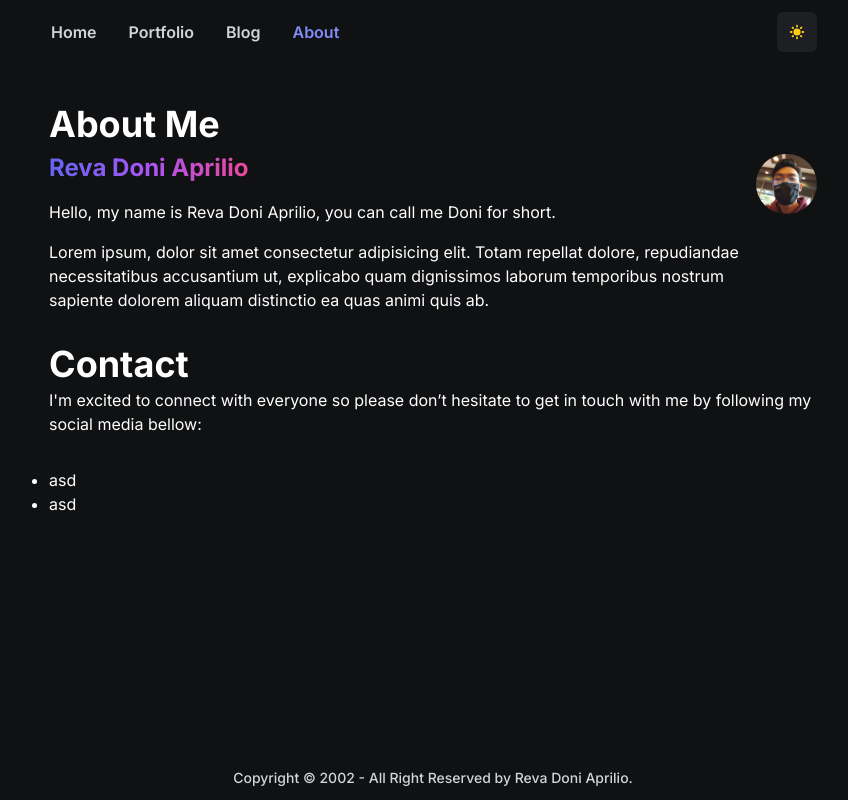
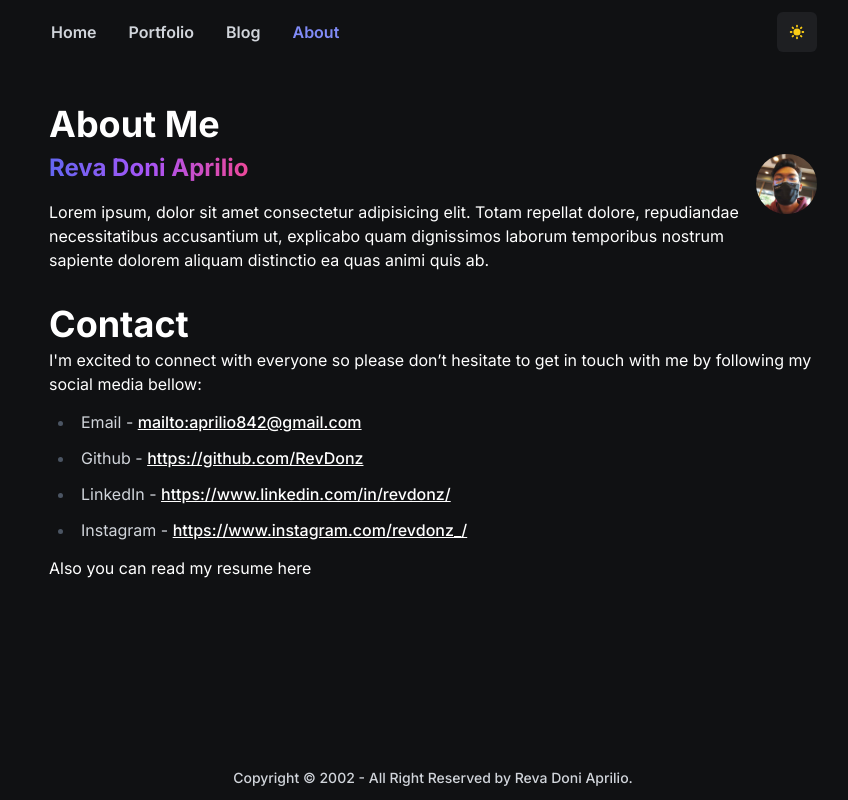
Before and after one commit to RevDonz/revdonz.my.id, a Next.js app: page /about in a window 1280 px wide. Shown: the whole page, without its empty margins (207-1055 px from the left). Built offline with nearby package versions, Linux system fonts and the light colour scheme.

Commit message:
feat(contact): add contact section

```diff
--- a/src/components/mollecules/Hero.tsx
+++ b/src/components/mollecules/Hero.tsx
@@ -4,6 +4,7 @@ export interface HeroProps {
   title: string;
   description: string;
   className?: string;
+  children?: React.ReactNode;
 }
 
 const Hero = ({ title, description, ...props }: HeroProps) => {
@@ -11,6 +12,7 @@ const Hero = ({ title, description, ...props }: HeroProps) => {
     <section className={clsx('mb-8', props.className)}>
       <h1 className='mb-1'>{title}</h1>
       <p>{description}</p>
+      {props.children}
     </section>
   );
 };
--- a/src/pages/about.tsx
+++ b/src/pages/about.tsx
@@ -1,18 +1,39 @@
 import Head from '@/components/atoms/Head';
+import UnstyledLink from '@/components/atoms/UnstyledLink';
 import Hero from '@/components/mollecules/Hero';
 import HeroWithPhoto from '@/components/mollecules/HeroWithPhoto';
 import Main from '@/components/template';
 import clsx from 'clsx';
+import Link from 'next/link';
 import React from 'react';
+import { HiChevronDown } from 'react-icons/hi';
 
 const about = () => {
+  const Contacts = [
+    {
+      type: 'Email',
+      link: 'mailto:aprilio842@gmail.com',
+    },
+    {
+      type: 'Github',
+      link: 'https://github.com/RevDonz',
+    },
+    {
+      type: 'LinkedIn',
+      link: 'https://www.linkedin.com/in/revdonz/',
+    },
+    {
+      type: 'Instagram',
+      link: 'https://www.instagram.com/revdonz_/',
+    },
+  ];
+
   return (
     <Main className='mt-10'>
       <Head title='About' />
       <HeroWithPhoto
         title={'About Me'}
         subtitle='Reva Doni Aprilio'
-        description='Hello, my name is Reva Doni Aprilio, you can call me Doni for short.'
       >
         <p>
           Lorem ipsum, dolor sit amet consectetur adipisicing elit. Totam
@@ -24,13 +45,30 @@ const about = () => {
       <Hero
         title='Contact'
         description="I'm excited to connect with everyone so please don’t hesitate to get in touch with me by following my social media bellow:"
-      />
-      <div className=''>
-        <ul className='list-disc'>
-          <li>asd</li>
-          <li>asd</li>
-        </ul>
-      </div>
+      >
+        <div className='prose dark:prose-invert py-1'>
+          <ul>
+            {Contacts.map((contact, index) => {
+              return (
+                <li key={index}>
+                  <p className='truncate my-2'>
+                    {contact.type} -{' '}
+                    <Link href={contact.link}>{contact.link}</Link>
+                  </p>
+                </li>
+              );
+            })}
+          </ul>
+        </div>
+        <p>
+          Also you can{' '}
+          <span>
+            <UnstyledLink href='https://drive.google.com/file/d/1mipWnKUdiiVJjN1MCLE4wBr_7WVPKfvj/view?usp=sharing'>
+              read my resume here
+            </UnstyledLink>
+          </span>
+        </p>
+      </Hero>
     </Main>
   );
 };
```
